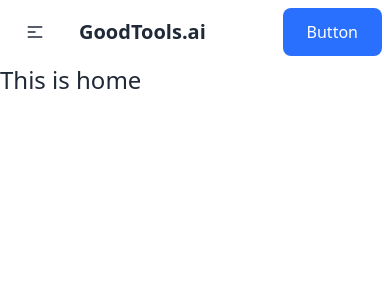
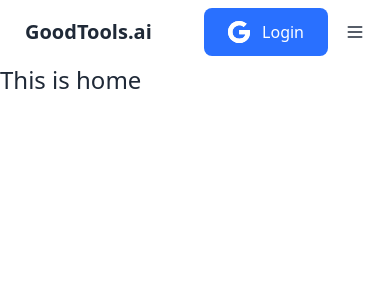
Before and after one commit to kamrul-7/GoodTolls.Ai, a React (Vite) app: page / in a window 390 px wide. Shown: the top 300 px of the page. Built offline with nearby package versions, Linux system fonts and the light colour scheme.

Commit message:
button hide koro

```diff
--- a/src/Component/Navbar/Navbar.css
+++ b/src/Component/Navbar/Navbar.css
@@ -9,3 +9,8 @@ color: var(--neutral-white, #FFF);
 border-radius: 8px;
 background: var(--Primary, #2970FF);
 }
+@media (max-width: 640px) {
+    .hide-button {
+      display: none;
+    }
+  }
--- a/src/Component/Navbar/Navbar.jsx
+++ b/src/Component/Navbar/Navbar.jsx
@@ -1,24 +1,20 @@
 import React from 'react';
-import './Navbar.css'
+import './Navbar.css';
+
 const Navbar = () => {
-    const ourNavOption = <>
+  const ourNavOption = (
+    <>
       <li className='mx-6'>Ai Tools Finder</li>
       <li className='mx-6'>About</li>
       <li className='mx-6'>Contact</li>
       <li className='mx-6'>News</li>
     </>
+  );
+
   return (
     <div>
       <div className="navbar bg-base-100">
         <div className="navbar-start">
-    <div className="dropdown">
-      <label tabIndex={0} className="btn btn-ghost lg:hidden">
-        <svg xmlns="http://www.w3.org/2000/svg" className="h-5 w-5" fill="none" viewBox="0 0 24 24" stroke="currentColor"><path strokeLinecap="round" strokeLinejoin="round" strokeWidth="2" d="M4 6h16M4 12h8m-8 6h16" /></svg>
-      </label>
-      <ul tabIndex={0} className="menu menu-sm dropdown-content mt-3 z-[1] p-2 shadow bg-base-100 rounded-box w-52">
-        {ourNavOption}
-      </ul>
-    </div>
           <a className="btn btn-ghost normal-case text-xl">GoodTools.ai</a>
         </div>
         <div className="navbar-center hidden lg:flex">
@@ -27,7 +23,22 @@ const Navbar = () => {
           </ul>
         </div>
         <div className="navbar-end">
-    <button className="ai-btn">Button</button>
+          <button className="ai-btn hidden lg:block">
+          <svg xmlns="http://www.w3.org/2000/svg" width="22" height="23" viewBox="0 0 22 23" fill="none">
+  <path d="M7.5541 0.605302C4.82073 1.5231 2.48951 3.53116 1.19509 6.06279C0.742668 6.93747 0.415921 7.86758 0.221129 8.82849C-0.275276 11.2185 0.0703225 13.7624 1.19509 15.9429C1.92399 17.3658 2.97335 18.6286 4.24264 19.6141C5.44281 20.5504 6.83777 21.2403 8.3207 21.6283C10.1869 22.1211 12.1788 22.1088 14.0639 21.6899C15.7668 21.308 17.3754 20.5073 18.6572 19.3492C20.0145 18.1235 20.9822 16.5158 21.4974 14.7849C22.0567 12.8939 22.1321 10.8797 21.7802 8.94553C18.2614 8.94553 14.7425 8.94553 11.2174 8.94553C11.2174 10.3746 11.2174 11.8098 11.2174 13.2388C13.2533 13.2388 15.2955 13.2388 17.3314 13.2388C17.0926 14.6124 16.2632 15.8629 15.0819 16.639C14.3404 17.1256 13.4921 17.4459 12.6124 17.5937C11.7264 17.7416 10.8153 17.76 9.93558 17.5876C9.03703 17.4151 8.18246 17.0455 7.43471 16.5281C6.24082 15.7089 5.3297 14.5016 4.86471 13.1526C4.38716 11.779 4.38088 10.2452 4.86471 8.87161C5.19774 7.90454 5.75699 7.00522 6.49217 6.27838C7.39701 5.36674 8.57204 4.71998 9.84133 4.45511C10.9284 4.2272 12.072 4.27032 13.1339 4.58446C14.0388 4.85549 14.8682 5.33595 15.5531 5.97655C16.2443 5.30515 16.9292 4.62758 17.6204 3.95617C17.9786 3.59275 18.3619 3.24781 18.7138 2.87207C17.6707 1.92348 16.4391 1.15967 15.1007 0.679219C12.7004 -0.201617 9.97957 -0.220097 7.5541 0.605302Z" fill="white"/>
+  <path d="M7.55414 0.60406C9.97961 -0.221339 12.7004 -0.20286 15.1133 0.671817C16.4517 1.15227 17.677 1.91607 18.7264 2.86467C18.3745 3.23425 17.9975 3.58535 17.633 3.94877C16.9418 4.62018 16.2569 5.29775 15.5657 5.96915C14.8808 5.32854 14.0514 4.84193 13.1466 4.57706C12.0846 4.26292 10.941 4.2198 9.85394 4.44771C8.58465 4.71257 7.40962 5.3655 6.50478 6.27098C5.7696 6.99782 5.21036 7.89713 4.87733 8.86421C3.65202 7.93409 2.42672 6.99782 1.20142 6.06771C2.48956 3.52991 4.82077 1.52185 7.55414 0.60406Z" fill="white"/>
+  <path d="M0.221129 8.8282C0.415921 7.86729 0.748952 6.93718 1.19509 6.0625C2.42039 6.99261 3.64569 7.92889 4.871 8.859C4.38716 10.2326 4.39344 11.7664 4.871 13.14C3.64569 14.0701 2.42039 15.0064 1.19509 15.9365C0.0703225 13.7683 -0.275276 11.2182 0.221129 8.8282Z" fill="white"/>
+  <path d="M11.2237 8.9375C14.7425 8.9375 18.2613 8.9375 21.7864 8.9375C22.1383 10.8716 22.0629 12.8859 21.5036 14.7769C20.9884 16.5078 20.0207 18.1216 18.6634 19.3412C17.4758 18.4357 16.282 17.5303 15.1006 16.6248C16.282 15.8548 17.1114 14.5983 17.3502 13.2246C15.3143 13.2246 13.2721 13.2246 11.2362 13.2246C11.2174 11.8018 11.2237 10.3727 11.2237 8.9375Z" fill="white"/>
+  <path d="M1.19531 15.941C2.42062 15.0109 3.64592 14.0746 4.87122 13.1445C5.33621 14.4997 6.24733 15.7008 7.44122 16.52C8.18896 17.0375 9.04354 17.4009 9.94209 17.5795C10.8218 17.752 11.7392 17.7335 12.6189 17.5857C13.4986 17.4378 14.3469 17.1175 15.0884 16.6309C16.276 17.5364 17.4698 18.4419 18.6512 19.3473C17.3693 20.5115 15.7607 21.3061 14.0579 21.688C12.1791 22.1069 10.1872 22.1192 8.31464 21.6264C6.83171 21.2384 5.43675 20.5485 4.23658 19.6122C2.97357 18.6205 1.92421 17.3578 1.19531 15.941Z" fill="white"/>
+</svg> Login</button>
+        </div>
+        <div className="dropdown dropdown-end">
+          <label tabIndex={0} className="btn btn-ghost lg:hidden">
+            <svg xmlns="http://www.w3.org/2000/svg" fill="none" viewBox="0 0 24 24" className="inline-block w-5 h-5 stroke-current"><path strokeLinecap="round" strokeLinejoin="round" strokeWidth="2" d="M4 6h16M4 12h16M4 18h16"></path></svg>
+          </label>
+          <ul tabIndex={0} className="menu menu-sm dropdown-content mt-3 z-[1] p-2 shadow bg-base-100 rounded-box w-52">
+            {ourNavOption}
+          </ul>
         </div>
       </div>
     </div>
```
Lines whose indentation alone changed are shown as unchanged.
